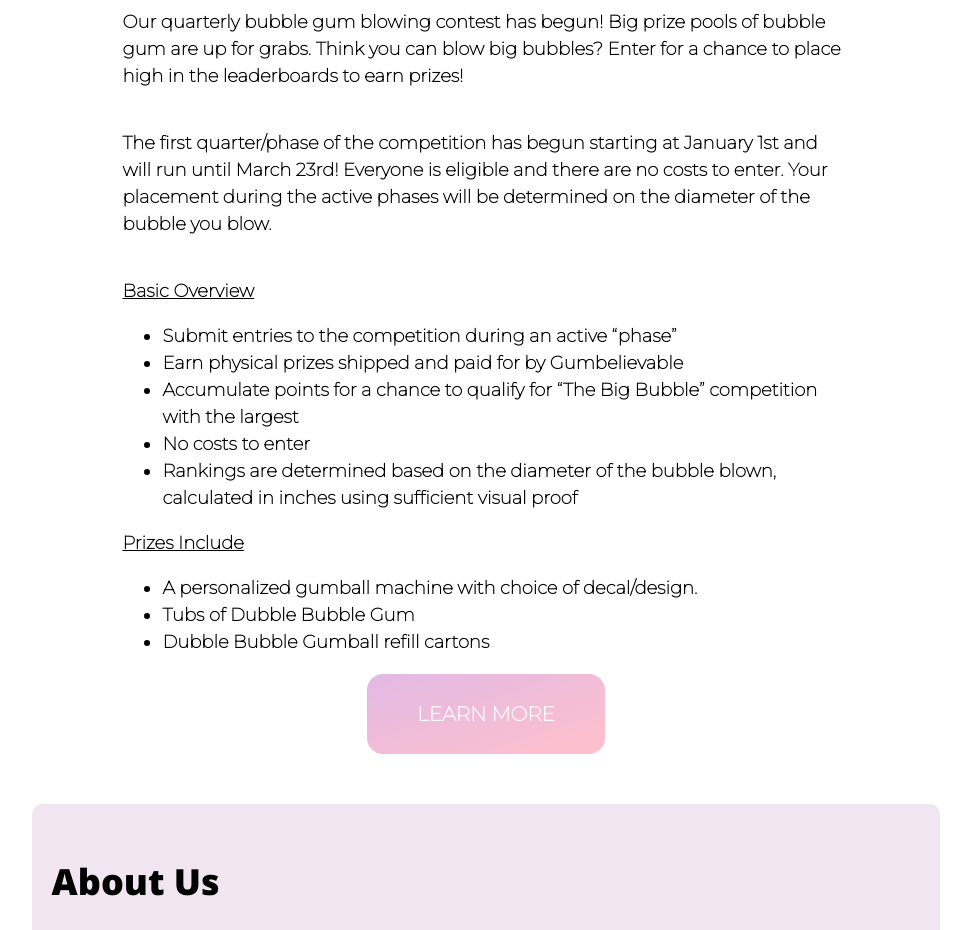
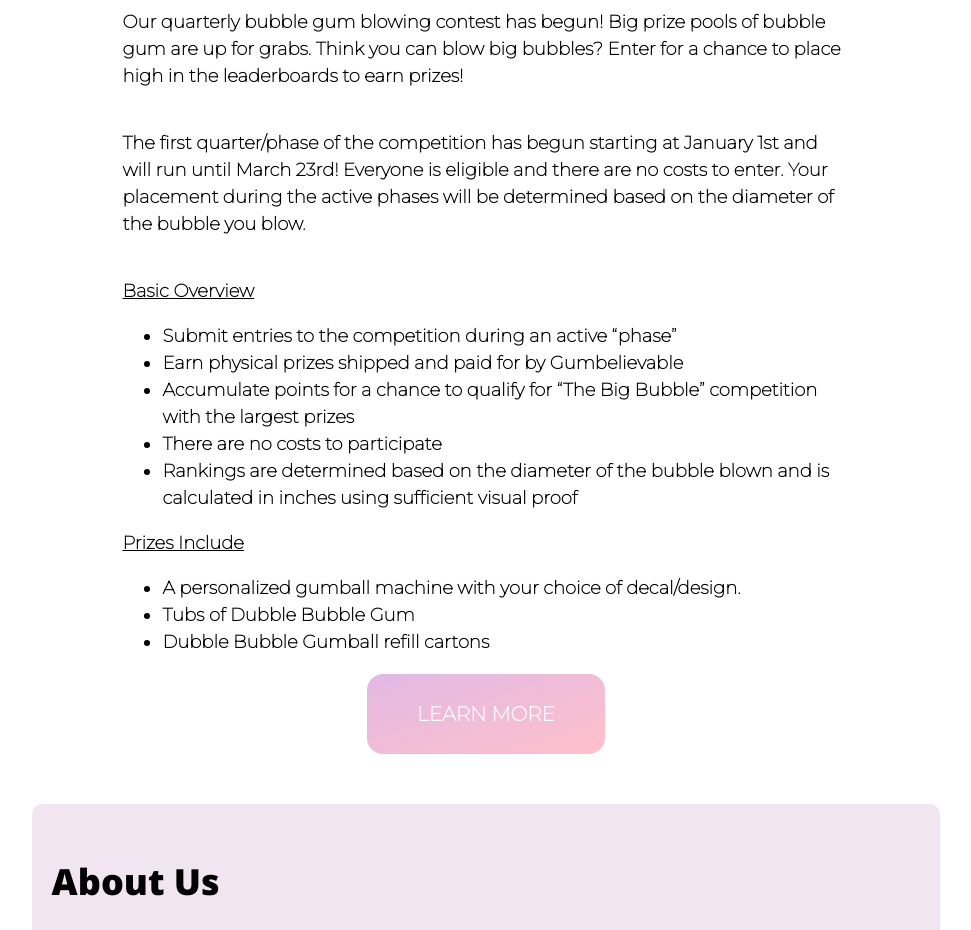
Before and after one commit to ediep3/Gumbelievable, a plain HTML site: page index.html in a window 1280 px wide. Shown: the part 4340-5270 px from the top of the page, without its empty margins (154-1125 px from the left). Drawn offline with nearby package versions, Linux system fonts and the light colour scheme.

Commit message:
spelling

```diff
--- a/index.html
+++ b/index.html
@@ -240,7 +240,7 @@
             The first quarter/phase of the competition has begun starting at
             January 1st and will run until March 23rd! Everyone is eligible and
             there are no costs to enter. Your placement during the active phases
-            will be determined on the diameter of the bubble you blow.
+            will be determined based on the diameter of the bubble you blow.
           </p>
           <h4><u>Basic Overview</u></h4>
           <ul>
@@ -248,17 +248,19 @@
             <li>Earn physical prizes shipped and paid for by Gumbelievable</li>
             <li>
               Accumulate points for a chance to qualify for “The Big Bubble”
-              competition with the largest
+              competition with the largest prizes
             </li>
-            <li>No costs to enter</li>
+            <li>There are no costs to participate</li>
             <li>
-              Rankings are determined based on the diameter of the bubble blown,
-              calculated in inches using sufficient visual proof
+              Rankings are determined based on the diameter of the bubble blown
+              and is calculated in inches using sufficient visual proof
             </li>
           </ul>
           <h4><u>Prizes Include</u></h4>
           <ul>
-            <li>A personalized gumball machine with choice of decal/design.</li>
+            <li>
+              A personalized gumball machine with your choice of decal/design.
+            </li>
             <li>Tubs of Dubble Bubble Gum</li>
             <li>Dubble Bubble Gumball refill cartons</li>
           </ul>
```
